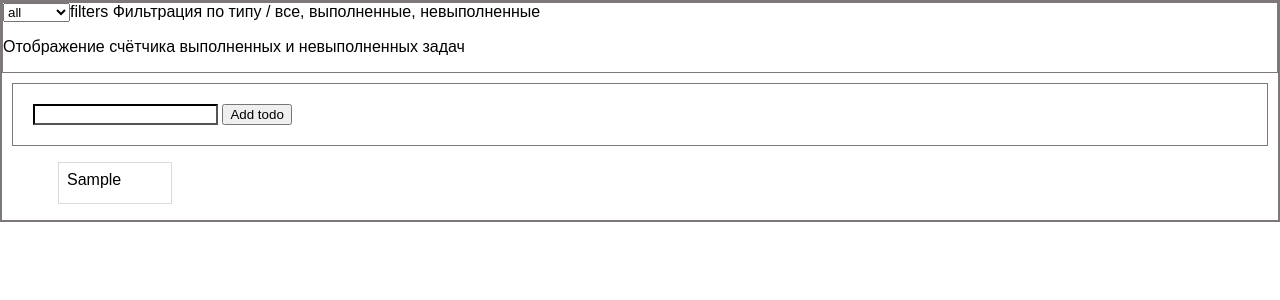
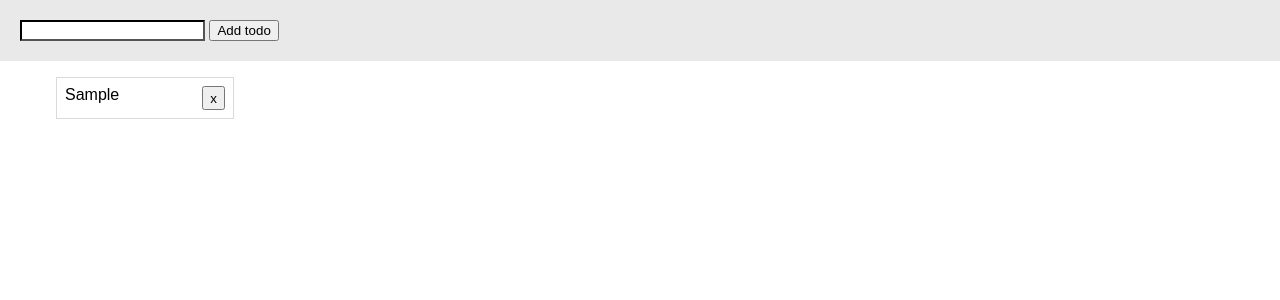
Before and after one commit to seledkov/just-todo, a React (Create React App) app: page / in a window 1280 px wide. Both pictures are taken after typing "Sample" into the empty fields and a click on the button "Add todo". Shown: the top 300 px of the page. Built offline with nearby package versions, Linux system fonts and the light colour scheme; the HTML template or start-up script is replaced by a standard one.

Commit message:
add remove todo function

```diff
--- a/src/App.tsx
+++ b/src/App.tsx
@@ -1,12 +1,21 @@
-import React, { useState } from 'react';
+import React, { useEffect, useState } from 'react';
 import TodoAdd from './Components/TodoAdd';
-import TodosFilters from './Components/TodosFilter';
+import TodosFilter from './Components/TodosFilter';
 import TodosList from './Components/TodosList';
 
 const App = () => {
   const [todos, setTodos] = useState<ITodo[]>([]);
+  const [filteredTodos, setFilteredTodos] = useState<ITodo[]>([]);
+
   const addTodoHandler = (newTodo: ITodo) => {
     setTodos((prevState) => [...prevState, newTodo]);
+  };
+
+  const removeTodoHandler = (todoId: string) => {
+    const changedTodos = [...todos];
+    const removedTodoId = todos.findIndex((todo: ITodo) => todo.id === todoId);
+    changedTodos.splice(removedTodoId, 1);
+    setTodos(changedTodos);
   };
   const completeTodoToggle = (todoId: string) => {
     const changedTodos = todos.map((todo: ITodo) => {
@@ -15,13 +24,23 @@ const App = () => {
       }
       return todo;
     });
-    setTodos([...changedTodos]);
+    setTodos(changedTodos);
   };
+
   return (
     <div className='App'>
-      <TodosFilters />
+      {/* <TodosFilter
+        todos={todos}
+        onSetFilteredTodos={setFilteredTodos}
+        filteredTodos={filteredTodos}
+        // setSortFilter={setSortFilter}
+      /> */}
       <TodoAdd onAddTodo={addTodoHandler} />
-      <TodosList todos={todos} onCompleteTodoToggle={completeTodoToggle} />
+      <TodosList
+        filteredTodos={todos}
+        onCompleteTodoToggle={completeTodoToggle}
+        onRemoveTodo={removeTodoHandler}
+      />
     </div>
   );
 };
--- a/src/Components/Todo.scss
+++ b/src/Components/Todo.scss
@@ -1,12 +1,13 @@
 .todo {
-  display: block;
-  width: 6rem;
+  display: flex;
+  justify-content: space-between;
+  width: 10rem;
   height: 1.5rem;
   margin: 1rem;
   padding: 0.5rem;
   border: 1px solid rgb(218, 218, 218);
   animation: fadein 1s forwards;
-  &__done {
+  &_done {
     position: relative;
     &::before {
       position: absolute;
@@ -19,7 +20,7 @@
       transition: 0.5s;
     }
   }
-  &__undone {
+  &_undone {
     position: relative;
     &::before {
       content: ('');
--- a/src/Components/Todo.tsx
+++ b/src/Components/Todo.tsx
@@ -2,8 +2,13 @@ import React, { useState } from 'react';
 import './Todo.scss';
 const Todo = (props: ITodo) => {
   return (
-    <li className='todo' onClick={props.onCompleteTodoToggle}>
-      <span className={props.isDone ? 'todo__done' : 'todo__undone'}>{props.text} </span>
+    <li className='todo'>
+      <span
+        onClick={props.onCompleteTodoToggle}
+        className={props.isDone ? 'todo_done' : 'todo_undone'}>
+        {props.text}{' '}
+      </span>{' '}
+      <button onClick={props.onRemoveTodo}>x</button>
     </li>
   );
 };
--- a/src/Components/TodoAdd.scss
+++ b/src/Components/TodoAdd.scss
@@ -1,10 +1,10 @@
 .todo-add {
   padding: 20px;
-  margin: 10px;
-  &__correct {
+  background-color: rgb(233, 233, 233);
+  &_correct {
     border-color: black;
   }
-  &__incorrect {
+  &_incorrect {
     border-color: red;
   }
 }
--- a/src/Components/TodoAdd.tsx
+++ b/src/Components/TodoAdd.tsx
@@ -10,6 +10,7 @@ const TodoAdd = (props: any) => {
         text: entreredTodo,
         isDone: false,
       });
+      console.log(entreredTodo);
       setEnteredTodo('');
       console.log('correct length');
     } else {
@@ -19,7 +20,7 @@ const TodoAdd = (props: any) => {
   return (
     <div className='todo-add'>
       <input
-        className={entreredTodo.length <= 10 ? 'todo-add__correct' : 'todo-add__incorrect'}
+        className={entreredTodo.length <= 10 ? 'todo-add_correct' : 'todo-add_incorrect'}
         type='text'
         value={entreredTodo}
         onKeyDown={(event) => {
--- /dev/null
+++ b/src/Components/TodosFilter.scss
@@ -0,0 +1,7 @@
+.todos-filter {
+  padding: 10px;
+  background-color: rgb(202, 202, 202);
+  button {
+    margin: 0 10px;
+  }
+}
--- a/src/Components/TodosFilter.tsx
+++ b/src/Components/TodosFilter.tsx
@@ -1,15 +1,36 @@
-import React from 'react';
+import React, { useEffect, useState } from 'react';
+import './TodosFilter.scss';
+const TodosFilters = (props: any) => {
+  const [allTodos, setAllTodos] = useState([]);
+  const [doneTodos, setDoneTodos] = useState([]);
+  const [undoneTodos, setUndoneTodos] = useState([]);
+  //props.setSortFilter
+  useEffect(() => {
+    setFilterAll();
+    setFilterDone();
+    setFilterUndone();
+  }, [props.todos]);
+  const setFilterAll = () => {
+    setAllTodos((prevState) => props.todos);
+    props.onSetFilteredTodos(allTodos);
+    console.log(props.todos);
+  };
+  const setFilterDone = () => {
+    setDoneTodos(props.todos.filter((todo: ITodo) => todo.isDone === true));
+    props.onSetFilteredTodos(doneTodos);
+  };
+  const setFilterUndone = () => {
+    setUndoneTodos(props.todos.filter((todo: ITodo) => todo.isDone === false));
+    props.onSetFilteredTodos(undoneTodos);
+  };
 
-const TodosFilters = (props: any) => {
   return (
-    <div>
-      <select>
-        <option value='all'>all</option>
-        <option value='done'>done</option>
-        <option value='undone'>undone</option>
-      </select>
-      filters Фильтрация по типу / все, выполненные, невыполненные
-      <p>Отображение счётчика выполненных и невыполненных задач</p>
+    <div className='todos-filter'>
+      <button onClick={setFilterAll}>all {allTodos.length}</button>
+      <button onClick={setFilterDone}>done {doneTodos.length}</button>
+      <button onClick={setFilterUndone}>undone {undoneTodos.length}</button>
+      <p>filters Фильтрация по типу / все, выполненные, невыполненные</p>
+      <p> Отображение счётчика выполненных и невыполненных задач</p>
     </div>
   );
 };
--- a/src/Components/TodosList.tsx
+++ b/src/Components/TodosList.tsx
@@ -2,7 +2,7 @@ import React from 'react';
 import Todo from './Todo';
 
 const TodosList = (props: any) => {
-  const renderList = props.todos.map((item: ITodo) => {
+  const renderList = props.filteredTodos.map((item: ITodo) => {
     return (
       <Todo
         key={item.id}
@@ -10,11 +10,11 @@ const TodosList = (props: any) => {
         text={item.text}
         isDone={item.isDone}
         onCompleteTodoToggle={() => props.onCompleteTodoToggle(item.id)}
+        onRemoveTodo={() => props.onRemoveTodo(item.id)}
       />
     );
   });
-
-  return <ul>{props.todos.length > 0 ? renderList : 'please add todo'}</ul>;
+  return <ul>{renderList.length > 0 ? renderList : 'please add todo'}</ul>;
 };
 
 export default TodosList;
--- a/src/index.css
+++ b/src/index.css
@@ -6,7 +6,3 @@ body {
   padding: 0;
   margin: 0;
 }
-
-div {
-  border: 1px solid rgb(126, 121, 120);
-}
--- a/src/interface.d.ts
+++ b/src/interface.d.ts
@@ -3,4 +3,5 @@ interface ITodo {
   text: string;
   isDone: boolean;
   onCompleteTodoToggle?: () => {};
+  onRemoveTodo?: () => {};
 }
```
